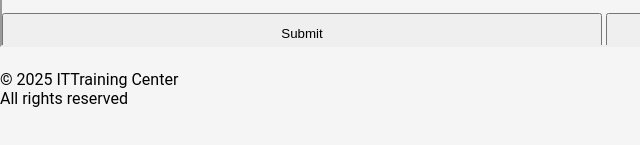
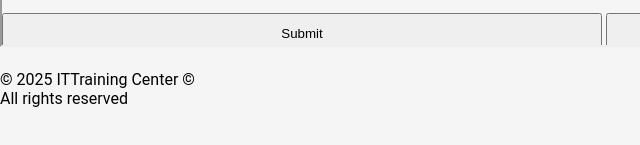
Before and after one commit to anil-golfutar/web1pm, a plain HTML site: page Practice/index.html in a window 1280 px wide. Shown: the part 609-754 px from the top of the page, 0-640 px from the left. Drawn offline with Linux system fonts and the light colour scheme.

Commit message:
Update index.html
Copy right sign changed here

```diff
--- a/Practice/index.html
+++ b/Practice/index.html
@@ -25,7 +25,7 @@
       <iframe src="home.html" name="page" width="1500" height="500"></iframe>
       <br /><br />
       <footer>
-        <p>&copy; 2025 ITTraining Center</p>
+        <p>&copy; 2025 ITTraining Center &copy; </p>
         <p>All rights reserved</p>
       </footer>
     </blockquote>
```
